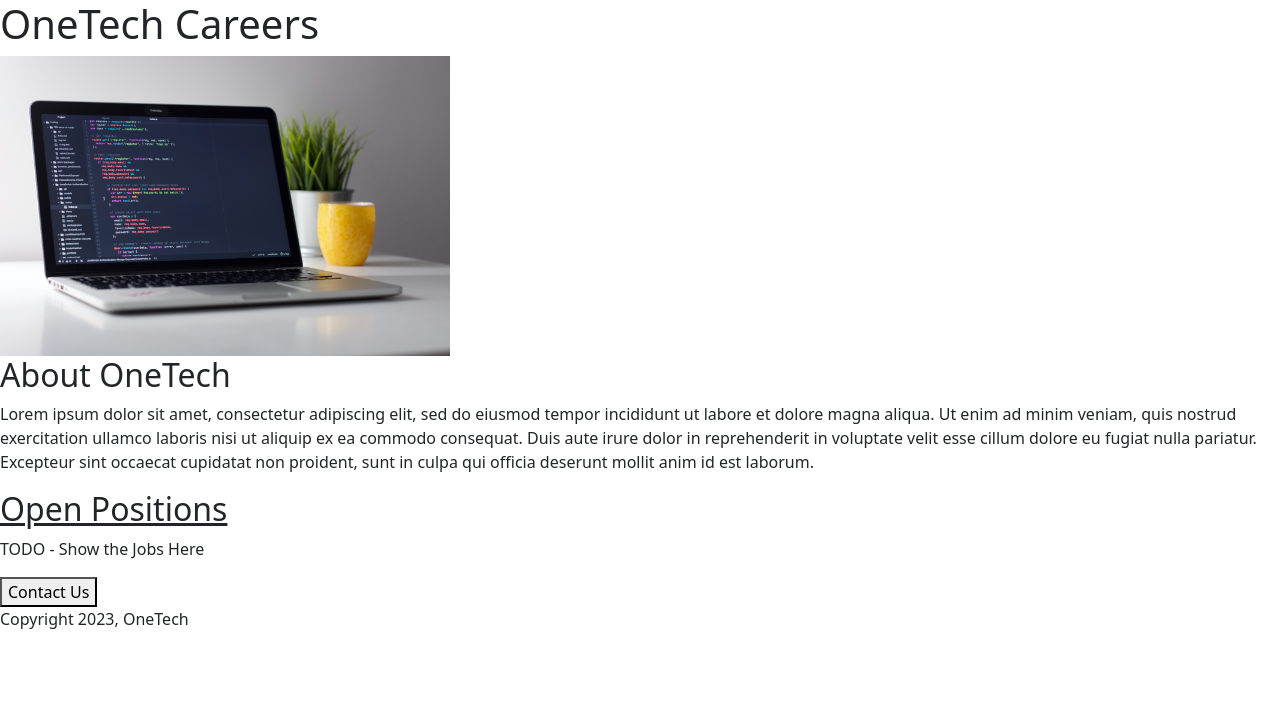
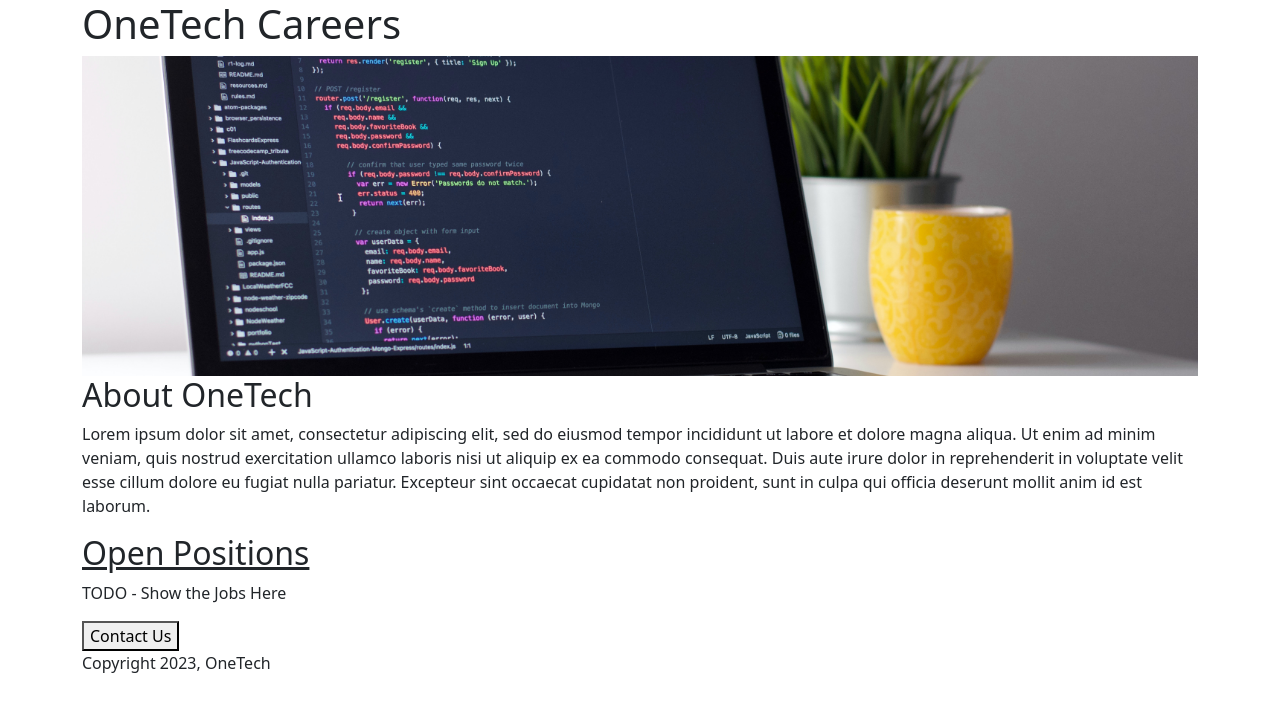
Before and after one commit to danielh59/careers-website, a Flask app: page / in a window 1280 px wide. Shown: the top 712 px of the page. Run offline with Flask 3, Linux system fonts and the light colour scheme.

Commit message:
bootstrap edit

```diff
--- a/templates/home.html
+++ b/templates/home.html
@@ -5,11 +5,17 @@
     	<meta name="viewport" content="width=device-width, initial-scale=1">
 		<title>OneTech Careers</title>
 		<link href="https://cdn.jsdelivr.net/npm/bootstrap@5.3.0-alpha3/dist/css/bootstrap.min.css" rel="stylesheet" integrity="sha384-KK94CHFLLe+nY2dmCWGMq91rCGa5gtU4mk92HdvYe+M/SXH301p5ILy+dN9+nJOZ" crossorigin="anonymous">
+		<style> #banner {
+			height: 320px;
+			object-fit: cover;
+			width: 100%;
+		}
+		</style>
 	</head>
 	<body>
-		<div>
+		<div class="container">
 		<h1> OneTech Careers</h1>
-		<img id="banner" src="http://127.0.0.1:5000/static/tech_home_banner.jpg" height="300">
+		<img class="img-fluid" id="banner" src="http://127.0.0.1:5000/static/tech_home_banner.jpg" height="300">
 		<h2> About OneTech</h2>
 		<p> Lorem ipsum dolor sit amet, consectetur adipiscing elit, sed do eiusmod tempor incididunt ut labore et dolore magna aliqua. Ut enim ad minim veniam, quis nostrud exercitation ullamco laboris nisi ut aliquip ex ea commodo consequat. Duis aute irure dolor in reprehenderit in voluptate velit esse cillum dolore eu fugiat nulla pariatur. Excepteur sint occaecat cupidatat non proident, sunt in culpa qui officia deserunt mollit anim id est laborum.
 		</p>
```
Also changed, not shown: 1 other file.
